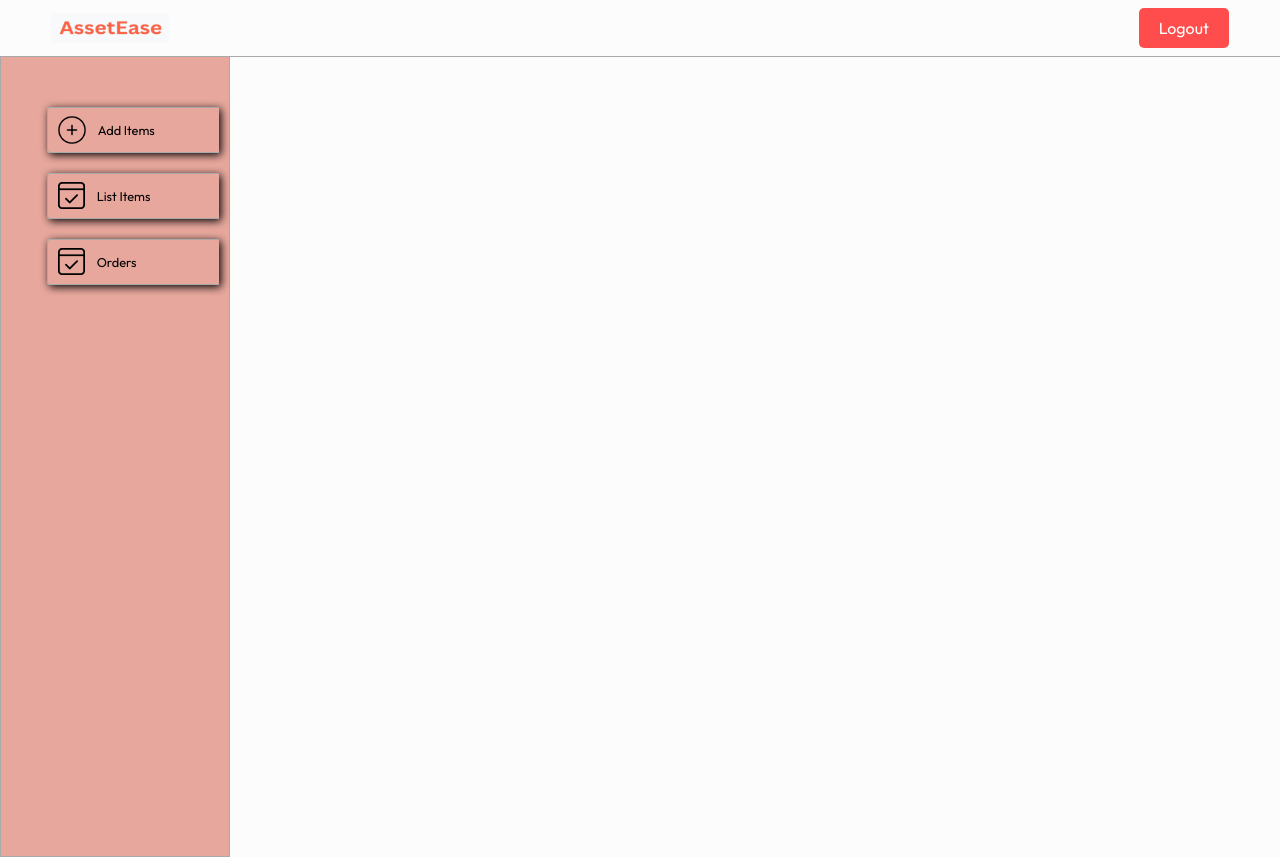
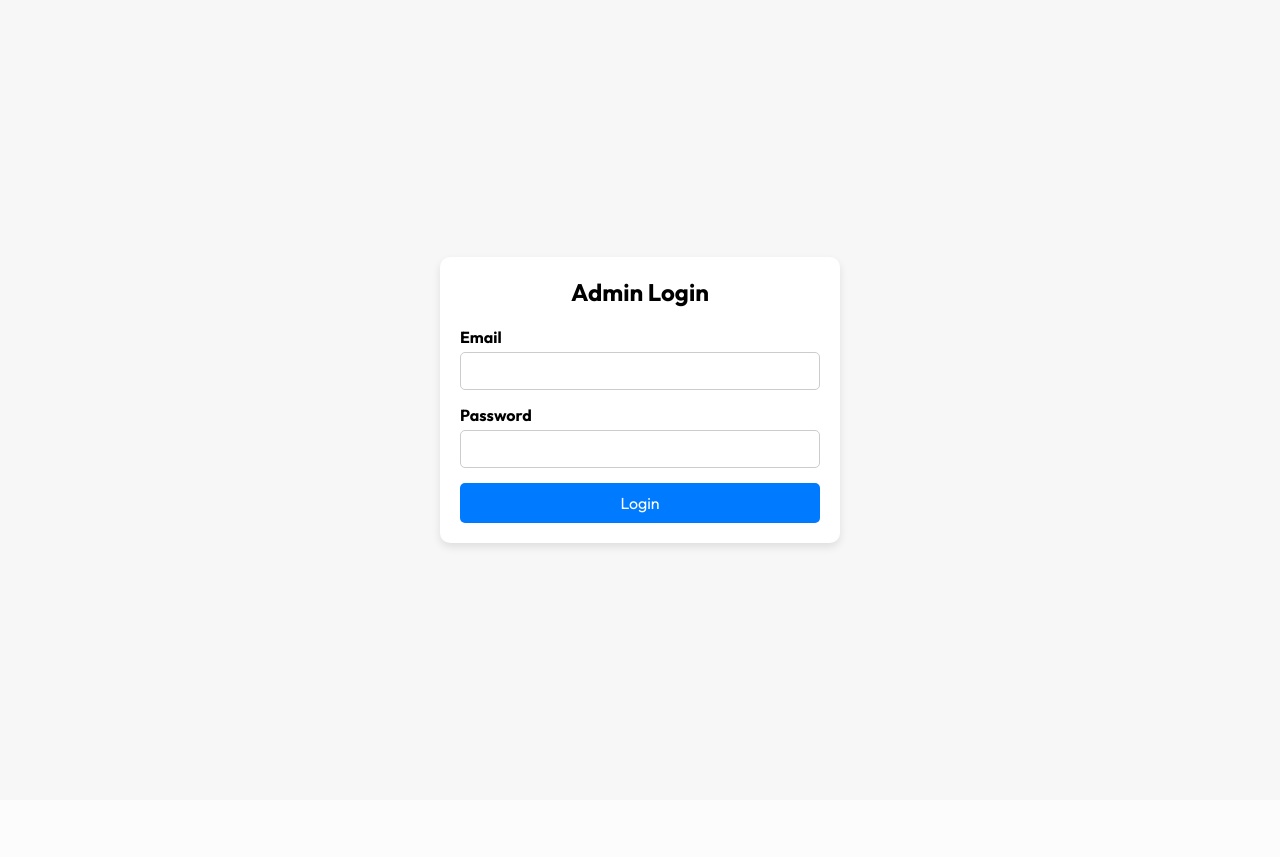
Before and after one commit to akashajay2428/AssetEase_an_asset_management_website, a React (Vite) app in the folder admin/admindash/: page / in a window 1280 px wide. After the commit the page ends 800 px from the top, so only its background shows below. Built offline with nearby package versions, Linux system fonts and the light colour scheme.

Commit message:
Update App.jsx

```diff
--- a/admin/admindash/src/App.jsx
+++ b/admin/admindash/src/App.jsx
@@ -1,30 +1,27 @@
-import React from 'react'
-import Navbar from './components/Navbar/Navbar'
-import Sidebar from './components/sidebar/Sidebar'
-import { Route, Routes } from 'react-router-dom'
-import Add from './pages/Add/Add'
-import List from './pages/List/List'
-import Orders from './pages/orders/Orders'
+import React from 'react';
+import Navbar from './components/Navbar/Navbar';
+import Sidebar from './components/sidebar/Sidebar';
+import { Route, Routes } from 'react-router-dom';
+import Add from './pages/Add/Add';
+import List from './pages/List/List';
+import Orders from './pages/orders/Orders';
 import { ToastContainer, toast } from 'react-toastify';
 import 'react-toastify/dist/ReactToastify.css';
+import AdminLogin from './components/AdminLogin/AdminLogin';
+import ProtectedRoute from './components/Auth/ProtectedRoute';
 
 const App = () => {
   return (
     <div>
       <ToastContainer/>
-      <Navbar/>
-      <hr />
-      <div className="app-content">
-        <Sidebar/>
-        <Routes>
-          <Route path='/add' element={<Add/>}/>
-          <Route path='/list' element={<List/>}/>
-          <Route path='/orders' element={<Orders/>}/>
-        </Routes>
+      <Routes>
+        <Route path='/' element={<AdminLogin />} />
+          <Route path='/add' element={<Add />} />
+          <Route path='/list' element={<List />} />
+          <Route path='/orders' element={<Orders />} />
+      </Routes>
+    </div>
+  );
+};
 
-      </div>
-    </div>
-  )
-}
-
-export default App
+export default App;
```
